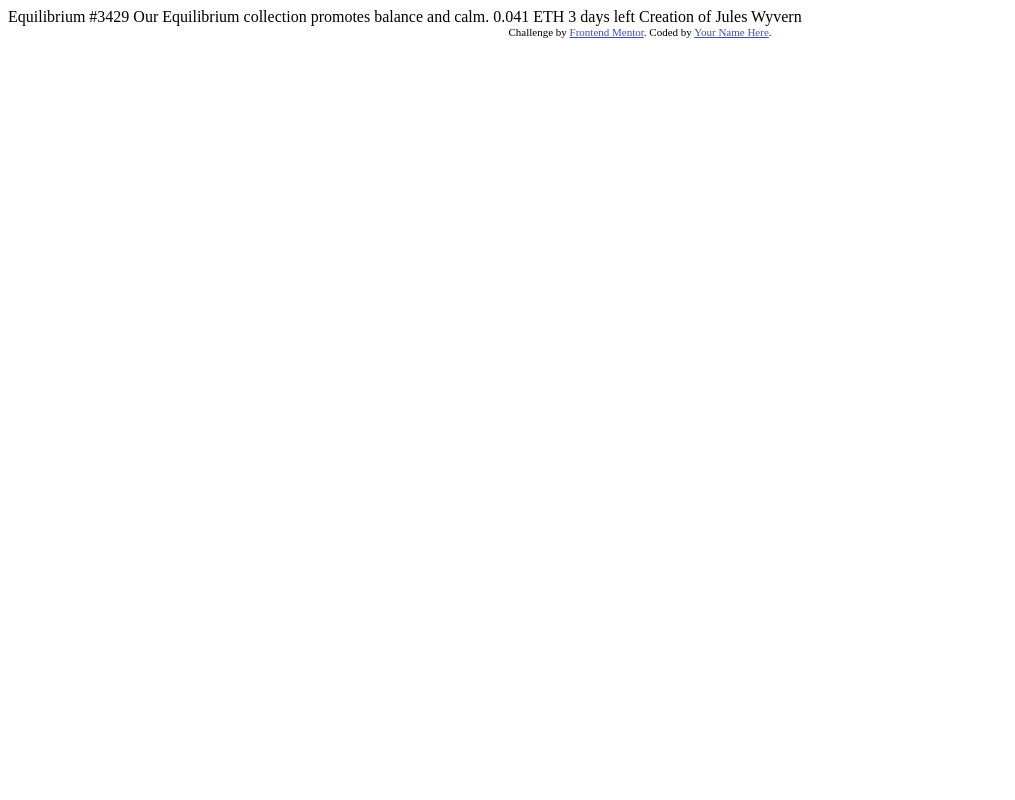
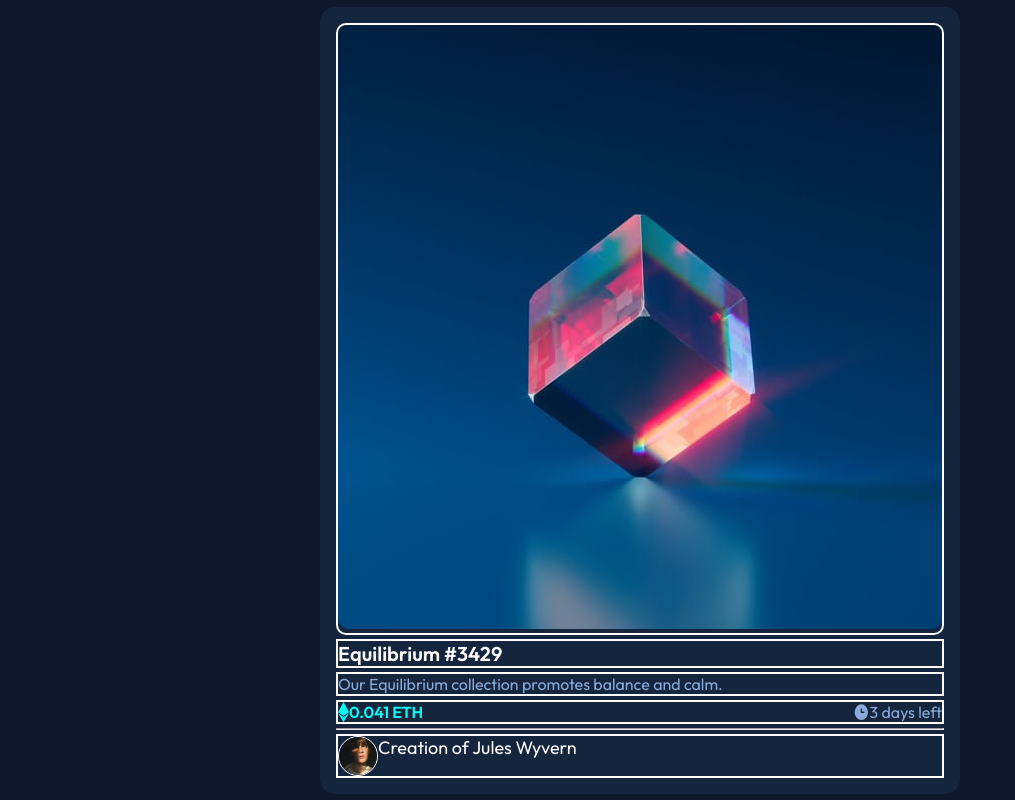
Before and after one commit to olayemiibrahim/nft-preview-card-component-main, a plain HTML site: page index.html in a window 1280 px wide. Shown: the whole page, without its empty margins (0-1015 px from the left). Drawn offline with Linux system fonts and the light colour scheme.

Commit message:
item 5 not working

```diff
--- a/index.css
+++ b/index.css
@@ -0,0 +1,114 @@
+@import url('https://fonts.googleapis.com/css2?family=Outfit:wght@300;400;500;600&display=swap');
+
+* {
+    margin: 0;
+    padding: 0;
+    box-sizing: border-box;
+}
+
+:root {
+    --soft-blue: hsl(215, 51%, 70%);
+    --cyan: hsl(178, 100%, 50%);
+    --main-bg: hsl(217, 54%, 11%);
+    --card-bg: hsl(216, 50%, 16%);
+    --line: hsl(215, 32%, 27%);
+    --font-family: 'Outfit', sans-serif;
+    --p-font-size: 1.125rem;
+}
+
+html, body {
+    font-family: var(--font-family);
+    height: 100%;
+    width: 100%;
+}
+
+body {
+    background-color: var(--main-bg);
+    display: flex;
+    justify-content: center;
+    align-items: center;
+}
+
+body p{
+    font-size: var(--p-font-size);
+}
+
+.grid-container {
+    display: grid;
+    align-items: center;
+    justify-content: center;
+    align-content: center;
+}
+
+.flexbox-container {
+    display: flex;
+}
+
+.flexbox-container-vertical {
+    display: flex;
+}
+
+.main-box {
+    background-color: var(--card-bg);
+    border-radius: 15px;
+    margin: 7.5%;
+}
+
+.main-box.grid-container {
+    padding: 1rem;
+    gap: 0.25rem;
+}
+
+.main-box .item{
+    border: 2px solid white;
+    color: white;
+}
+
+.main-box .item:first-child{
+    width: 100%;
+    border-radius: 10px;
+}
+
+.main-box .item:first-child img{
+    width: 100%;
+    border-radius: 10px;
+}
+
+.main-box .item:nth-child(2) h2{
+    font-size: 1.25em;
+    font-weight: 600;
+}
+
+.main-box .item:nth-child(3) p{
+    font-size: 1em;
+    font-weight: 400;
+    color: var(--soft-blue);
+}
+
+.main-box .item:nth-child(4) p{
+    font-size: 1em;
+}
+.main-box .item:nth-child(4).flexbox-container {
+    justify-content: space-between;
+}
+
+.main-box .item:nth-child(4) div:first-child {
+    color: var(--cyan);
+    font-weight: 600;
+}
+
+.main-box .item:nth-child(4) div:nth-child(2) {
+    font-weight: 400;
+    color: var(--soft-blue);
+}
+
+#pickme {
+    width: 2.5rem;
+    border: 1px solid white;
+    border-radius: 100%;
+}
+
+.main-box .item:nth-child(5) p {
+    border: 1px solid white !important;
+    color: var(--soft-blue);
+}
--- a/index.html
+++ b/index.html
@@ -2,32 +2,55 @@
 <html lang="en">
 <head>
   <meta charset="UTF-8">
-  <meta name="viewport" content="width=device-width, initial-scale=1.0"> <!-- displays site properly based on user's device -->
-
-  <link rel="icon" type="image/png" sizes="32x32" href="./images/favicon-32x32.png">
-
-  <title>Frontend Mentor | NFT preview card component</title>
-
-  <!-- Feel free to remove these styles or customise in your own stylesheet 👍 -->
-  <style>
-    .attribution { font-size: 11px; text-align: center; }
-    .attribution a { color: hsl(228, 45%, 44%); }
-  </style>
+  <meta http-equiv="X-UA-Compatible" content="IE=edge">
+  <meta name="viewport" content="width=device-width, initial-scale=1.0">
+  <link rel="stylesheet" href="index.css">
+  <title>Equilibrium</title>
 </head>
 <body>
 
-  Equilibrium #3429
+  <div class="grid-container main-box">
 
-  Our Equilibrium collection promotes balance and calm.
 
-  0.041 ETH
-  3 days left
+    <div class="item">
+      <img src="./images/image-equilibrium.jpg" alt="">
+    </div>
 
-  Creation of Jules Wyvern
 
-  <div class="attribution">
-    Challenge by <a href="https://www.frontendmentor.io?ref=challenge" target="_blank">Frontend Mentor</a>.
-    Coded by <a href="#">Your Name Here</a>.
+    <div class="item">
+      <h2>Equilibrium #3429</h2>
+    </div>
+
+
+    <div class="item">
+      <p>Our Equilibrium collection promotes balance and calm.</p>
+    </div>
+
+
+    <div class="flexbox-container item">
+
+      <div class="flexbox-container">
+        <img src="./images/icon-ethereum.svg" alt="">
+        <p>0.041 ETH</p>
+      </div>
+
+      <div class="flexbox-container">
+        <img src="./images/icon-clock.svg" alt="">
+        <p>3 days left</p>
+      </div>
+
+    </div>
+
+
+    <hr>
+
+
+    <div class="item flexbox-container">
+      <img src="./images/image-avatar.png" alt="" id="pickme">
+      <p> Creation of <span>Jules Wyvern</span></p>
+    </div>
+
   </div>
+
 </body>
 </html>
```
Also changed, not shown: 1 other file.
